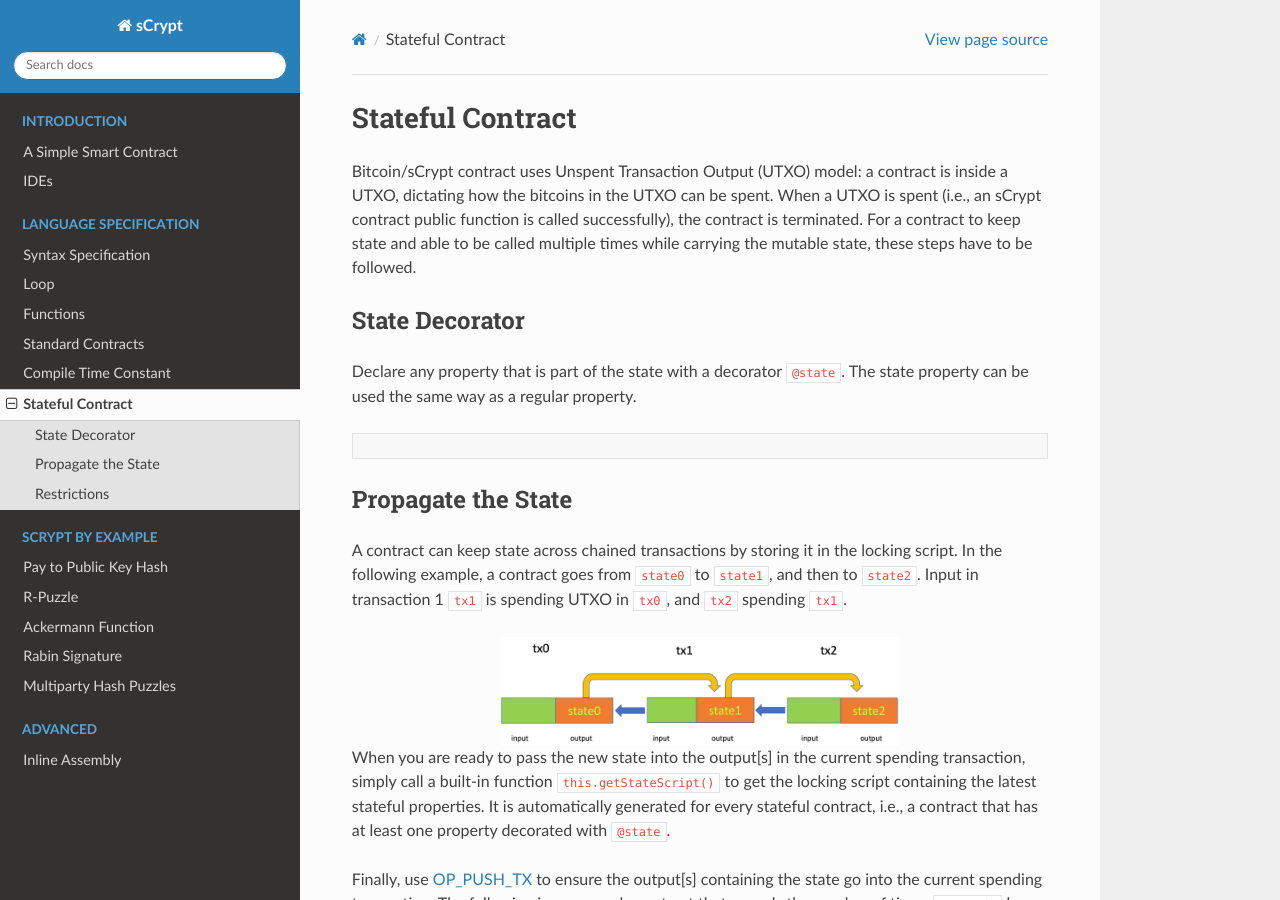
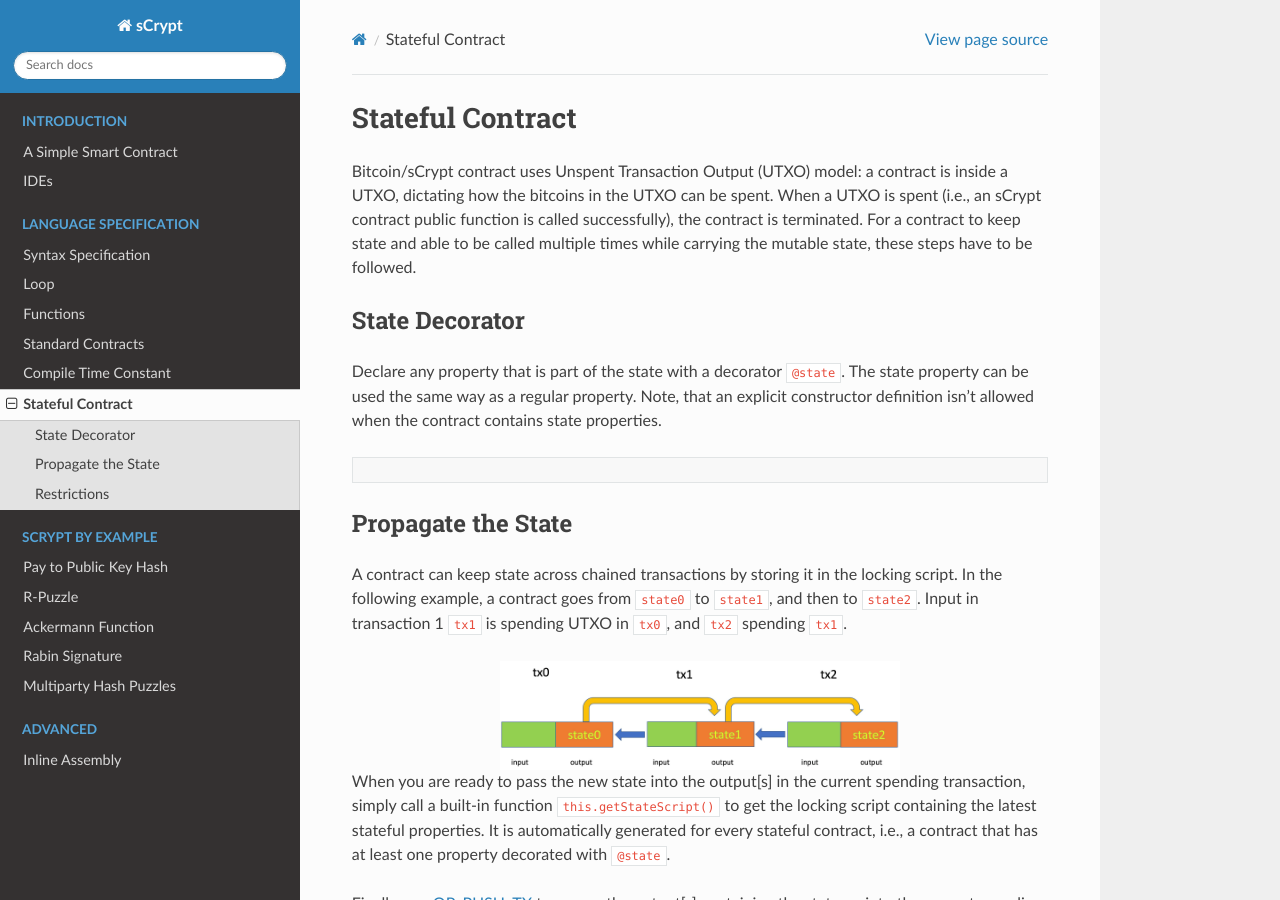
Before and after one commit to sCrypt-Inc/specification, a Sphinx documentation site: the page built from docs/state.rst, in a window 1280 px wide and 900 px high. Built offline with Sphinx 7.4.7 and the Read the Docs theme 2.0.0, drawn with Linux system fonts in a browser that asks for light colours.

Commit message:
Update state.rst

```diff
--- a/docs/state.rst
+++ b/docs/state.rst
@@ -9,7 +9,7 @@ For a contract to keep state and able to be called multiple times while carrying
 State Decorator
 ===============
 Declare any property that is part of the state with a decorator ``@state``.
-The state property can be used the same way as a regular property.
+The state property can be used the same way as a regular property. Note, that an explicit constructor definition isn't allowed when the contract contains state properties.
 
 .. code-block:: solidity
 
```
Also changed, not shown: other parts of docs/state.rst (+0 -3 lines).
